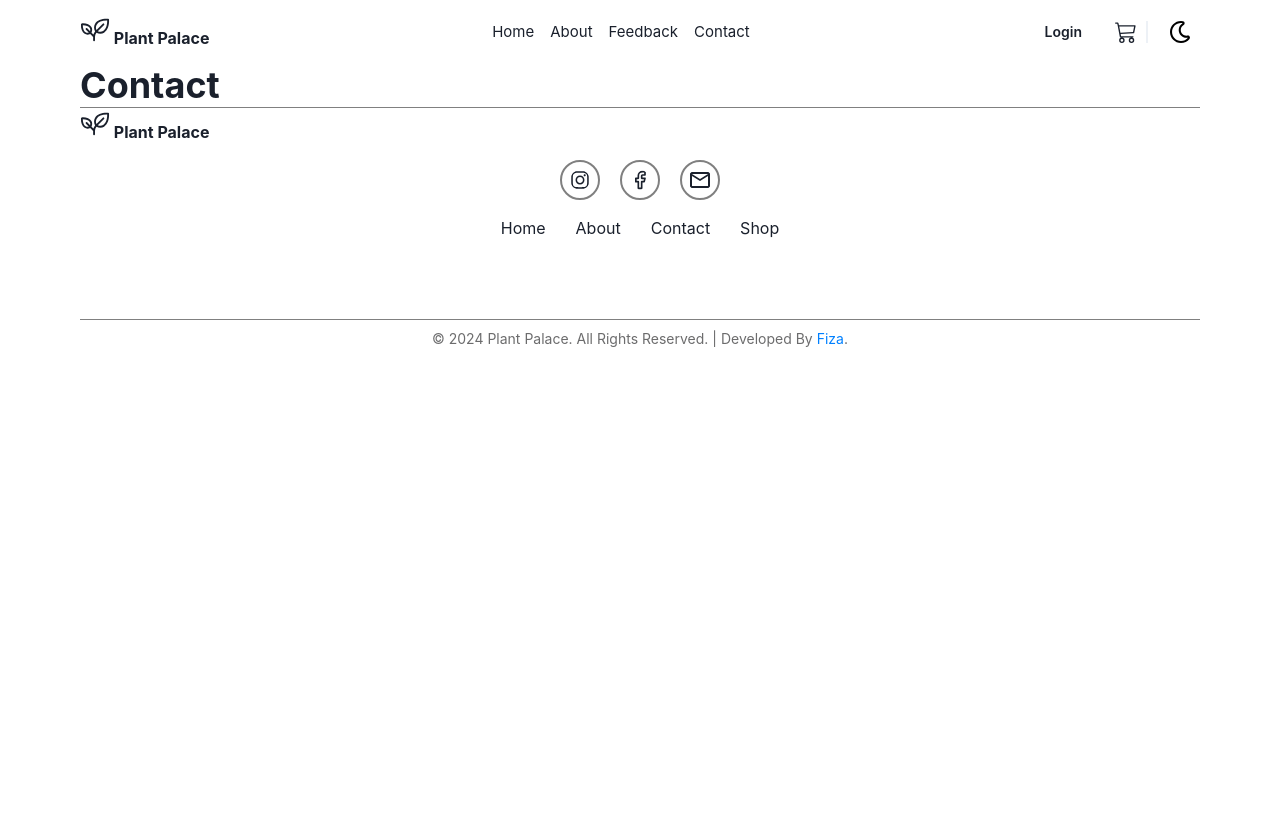
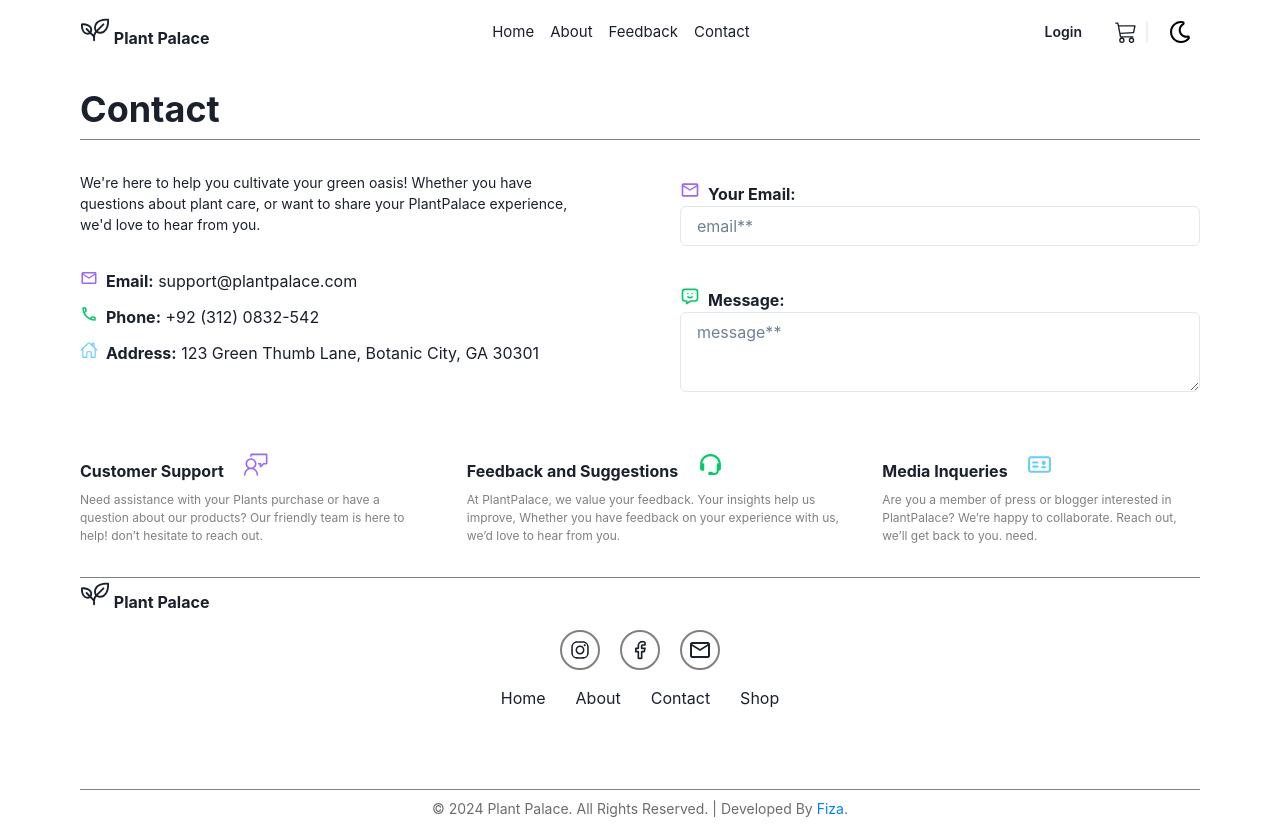
Before and after one commit to Fizahere/PlantPalace, a React (Vite) app: page /plant-palace/contact-us in a window 1280 px wide. Before the commit the page ends 800 px from the top, so only its background shows below. Built offline with nearby package versions, Linux system fonts and the light colour scheme.

Commit message:
[contact us]

```diff
--- a/src/assets/constants/colors.js
+++ b/src/assets/constants/colors.js
@@ -7,5 +7,7 @@ export const Colors = {
     BLACK:'black',
     TEXTGREY:'grey',
     GREY:'#6c6c6d',
-
+    PURPLE:'#9966ff',
+    GREEN:'#00cc66',
+    BLUE:'#66ccff',
 }
--- a/src/assets/constants/icons.js
+++ b/src/assets/constants/icons.js
@@ -7,13 +7,18 @@ import { CiSearch } from "react-icons/ci";
 import { RiArrowDropDownLine } from "react-icons/ri";
 import { BsCart3 } from "react-icons/bs";
 import { FaInstagram } from "react-icons/fa";
-import { TbPlant } from "react-icons/tb";
+import { MdOutlineLocalPhone } from "react-icons/md";
 import { PiPlant } from "react-icons/pi";
 import { LuFacebook } from "react-icons/lu";
 import { MdMailOutline } from "react-icons/md";
 import { IoEyeSharp } from "react-icons/io5";
 import { IoEyeOffSharp } from "react-icons/io5";
 import { FcGoogle } from "react-icons/fc";
+import { IoHomeOutline } from "react-icons/io5";
+import { VscFeedback } from "react-icons/vsc";
+import { BiSupport } from "react-icons/bi";
+import { TiBusinessCard } from "react-icons/ti";
+import { TbMessageChatbot } from "react-icons/tb";
 
 export const App_Icons = {
     LOGO: PiPlant,
@@ -31,4 +36,10 @@ export const App_Icons = {
     OPENEYE:IoEyeSharp,
     CLOSEDEYE:IoEyeOffSharp,
     GOOGLE:FcGoogle,
+    PHONE:MdOutlineLocalPhone,
+    HOME:IoHomeOutline,
+    FEEDBACK:VscFeedback,
+    SUPPORT:BiSupport,
+    MEDIA:TiBusinessCard,
+    MESSAGE:TbMessageChatbot,
 }
--- a/src/pages/About.jsx
+++ b/src/pages/About.jsx
@@ -7,7 +7,7 @@ import {
   SimpleGrid,
   VStack,
 } from "@chakra-ui/react";
-import plant1 from "../assets/images/plant1.jpg";
+import plant5 from "../assets/images/plant5.jpg";
 import plant2 from "../assets/images/plant2.jpg";
 import about2 from "../assets/images/about2.jpeg";
 import about from "../assets/images/about.jpg";
@@ -137,7 +137,7 @@ function About() {
               </Text>
             </Box>
             <Box>
-              <Image src={plant1} height="100%" objectFit="cover" />
+              <Image src={plant5} height="100%" objectFit="cover" />
             </Box>
           </SimpleGrid>
         </Box>
--- a/src/pages/Contact.jsx
+++ b/src/pages/Contact.jsx
@@ -1,11 +1,80 @@
 import React from "react";
-import { Box, Heading } from "@chakra-ui/react";
+import {
+  Box,
+   Flex,
+    Heading,
+     Input,
+      Text,
+    Textarea,
+    Icon,
+    } from "@chakra-ui/react";
+import { Colors } from "../assets/constants/colors";
+import {App_Icons} from '../assets/constants/icons'
 
 const Contact = () => {
   return (
     <>
-      <Box>
-        <Heading>Contact</Heading>
+      <Box mt={6}>
+      <Heading borderBottom={'1px solid grey'} pb={2} mb={4}>Contact</Heading>
+        <Flex flexDirection={{base:'column',md:'row'}}>
+          <Box w={{ base: "100%", md: "50%" }}>
+            <Text mt={4} fontSize={"14"}>
+              We're here to help you cultivate your green oasis! Whether you
+              have questions about plant care, or want to share your PlantPalace
+              experience, we'd love to hear from you.
+            </Text>
+            <Text mt={'30px'} >
+              <b><Icon mr={2} mt={1} fontSize={18} color={Colors.PURPLE} as={App_Icons.MAIL} />Email:</b> support@plantpalace.com
+            </Text>
+            <Text mt={2}>
+              <b><Icon mr={2} mt={1} fontSize={18} color={Colors.GREEN} as={App_Icons.PHONE} />Phone:</b> +92 (312) 0832-542
+            </Text>
+            <Text mt={2}>
+              <b><Icon mr={2} mt={1} fontSize={18} color={Colors.BLUE} as={App_Icons.HOME} />Address:</b> 123 Green Thumb Lane, Botanic City, GA 30301
+            </Text>
+          </Box>
+          <Box ml={{base:0,md:20}} mt={{base:8,md:0}} w={{ base: "100%", md: "50%" }}>
+            <Box py={4}>
+              <Text fontWeight={'bold'}><Icon mr={2} mt={2} fontSize={20} color={Colors.PURPLE} as={App_Icons.MAIL} />Your Email:</Text>
+              <Input placeholder="email**"/>
+            </Box>
+            <Box py={4}>
+              <Text fontWeight={'bold'}><Icon mr={2} mt={2} fontSize={20} color={Colors.GREEN} as={App_Icons.MESSAGE} />Message:</Text>
+             <Textarea placeholder={'message**'}></Textarea>
+            </Box>
+          </Box>
+        </Flex>
+        <Box
+          mt={'40px'}
+          mb={8}
+          display={"flex"}
+          justifyContent={"space-between"}
+          flexDirection={{ base: "column", md: "row" }}
+        >
+          <Box>
+            <Text fontWeight={"bold"}>Customer Support <Icon ml={4} mt={1} fontSize={25} color={Colors.PURPLE} as={App_Icons.FEEDBACK} /></Text>
+            <Text mt={2} fontSize={"12px"}  color={Colors.TEXTGREY}>
+              Need assistance with your Plants purchase or have a question
+              about our products? Our friendly team is here to
+              help! don’t hesitate to reach out.
+            </Text>
+          </Box>
+          <Box mt={{base:4,md:0}} px={{base:0,md:10}}>
+            <Text fontWeight={"bold"}>Feedback and Suggestions <Icon ml={4} mt={1} fontSize={25} color={Colors.GREEN} as={App_Icons.SUPPORT} /></Text>
+            <Text mt={2} fontSize={"12px"} color={Colors.TEXTGREY}>
+              At PlantPalace, we value your feedback. Your insights help us improve, Whether you have feedback on your
+              experience with us, we’d love to hear from you.
+            </Text>
+          </Box>
+          <Box mt={{base:4,md:0}}>
+            <Text fontWeight={"bold"}>Media Inqueries <Icon ml={4} mt={1} fontSize={25} color={Colors.BLUE} as={App_Icons.MEDIA} /></Text>
+            <Text mt={2} fontSize={"12px"} color={Colors.TEXTGREY}>
+              Are you a member of press or blogger interested in
+              PlantPalace? We’re happy to collaborate. Reach out, we’ll get back to you.
+              need.
+            </Text>
+          </Box>
+        </Box>
       </Box>
     </>
   );
--- a/src/pages/Login.jsx
+++ b/src/pages/Login.jsx
@@ -14,7 +14,7 @@ import { App_Icons } from "../assets/constants/icons";
 import CustomInputFeild from "../components/Mist/InputFields";
 
 function Login() {
-  const [isShowPassword, setShowPassword] = useState(false);
+  const [isShowPassword, setShowPassword] = useState(true);
 
   return (
     <>
--- a/src/pages/Shop.jsx
+++ b/src/pages/Shop.jsx
@@ -26,21 +26,20 @@ const Shop = () => {
   const { category: categoryData } = useParams();
   const dropdown = useDisclosure();
 
-  const [items, setItems] = useState([
-    "sort by price",
-    "sort alphabetically",
-  ]);
+  const [items, setItems] = useState(["sort by price", "sort alphabetically"]);
   const [selectedItem, setSelectedItem] = useState(items[0]);
 
   const [filteredData, setFilteredData] = useState(
-    categoryData ? plantData.plants[categoryData] : plantData.plants["indoor"]
+    categoryData
+      ? plantData.plants[categoryData]
+      : Object.values(plantData.plants).flat()
   );
 
   const handleSelect = (item) => {
     setSelectedItem(item);
     setItems([item, ...items.filter((i) => i !== item)]);
 
-    let sortedData = [...filteredData]; // Clone the filtered data to sort
+    let sortedData = [...filteredData];
 
     switch (item) {
       case "sort by price":
@@ -48,9 +47,6 @@ const Shop = () => {
         break;
       case "sort alphabetically":
         sortedData.sort((a, b) => a.name.localeCompare(b.name));
-        break;
-      case "most popular":
-        sortedData.sort((a, b) => b.popularity - a.popularity); // Assuming you have a popularity field
         break;
       default:
         break;
@@ -80,8 +76,10 @@ const Shop = () => {
           borderBottom={"1px solid grey"}
           justifyContent={"space-between"}
         >
-          <Heading fontSize={{base:'20px',md:'30px'}}>{categoryData} plants</Heading>
-          <Flex flexDirection={{base:'column',md:'row'}}>
+          <Heading fontSize={{ base: "20px", md: "30px" }}>
+            {categoryData} plants
+          </Heading>
+          <Flex flexDirection={{ base: "column", md: "row" }}>
             <InputGroup display={"flex"} justifyContent={"space-between"}>
               <Input
                 borderRadius={10}
@@ -94,7 +92,7 @@ const Shop = () => {
                 <Icon as={App_Icons.SEARCH} color={"grey"} fontSize={20} />
               </InputRightElement>
             </InputGroup>
-            <Box ml={4} mt={{base:2,md:0}}>
+            <Box ml={4} mt={{ base: 2, md: 0 }}>
               <Menu>
                 <MenuButton
                   as={Button}
@@ -114,7 +112,9 @@ const Shop = () => {
                     </Text>
                     <Icon
                       as={App_Icons.DROPDOWN}
-                      transform={dropdown.isOpen ? "rotate(180deg)" : "rotate(0deg)"}
+                      transform={
+                        dropdown.isOpen ? "rotate(180deg)" : "rotate(0deg)"
+                      }
                       fontSize={"25px"}
                     />
                   </Flex>
```
Also changed, not shown: src/assets/images/plant5.jpg (added), src/assets/images/plant5.webp (deleted).
